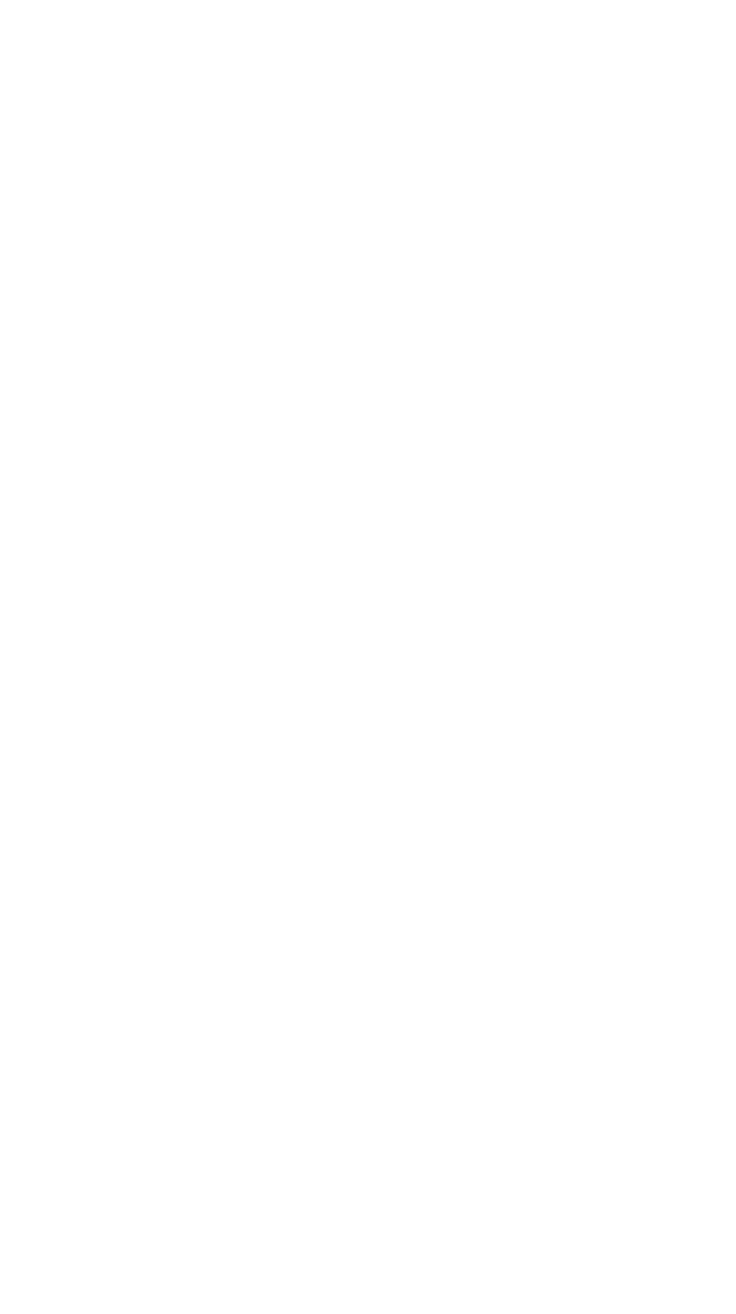
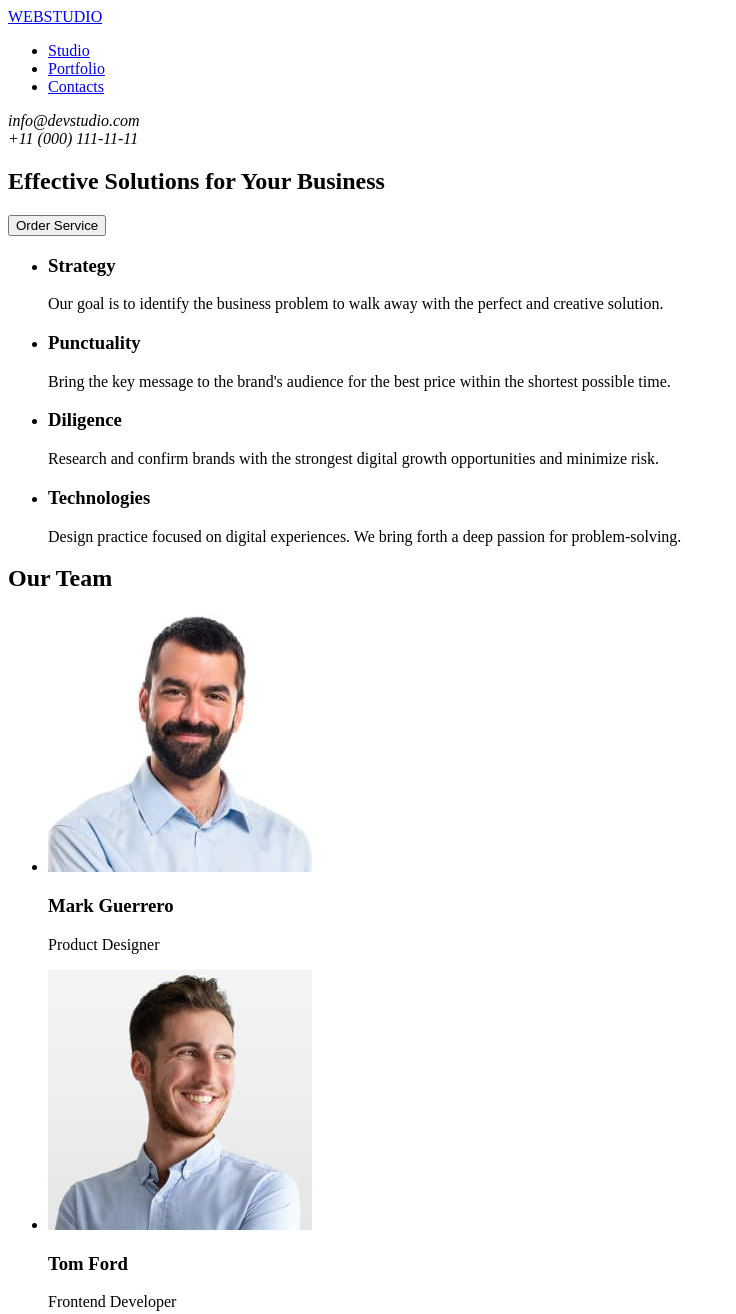
Before and after one commit to Marina4224/goit-markup-hw-01, a plain HTML site: page index.html in a window 1280 px wide. Shown: the top 1314 px of the page, without its empty margins (0-736 px from the left). Before the commit the page ends 800 px from the top, so only its background shows below. Drawn offline with Linux system fonts and the light colour scheme.

Commit message:
add main

```diff
--- a/index.html
+++ b/index.html
@@ -3,7 +3,105 @@
   <head>
     <meta charset="UTF-8" />
     <meta name="viewport" content="width=device-width, initial-scale=1.0" />
-    <title>Document</title>
+    <title>WEBSTUDIO</title>
   </head>
-  <body></body>
+
+  <body>
+    <header>
+      <a href="/index.html">WEBSTUDIO</a>
+      <nav>
+        <ul>
+          <li><a href="/index.html">Studio</a></li>
+          <li><a href="/index.html">Portfolio</a></li>
+          <li><a href="/index.html">Contacts</a></li>
+        </ul>
+      </nav>
+      <address>info@devstudio.com</address>
+      <address>+11 (000) 111-11-11</address>
+    </header>
+    <main>
+      <section>
+        <h1>Effective Solutions for Your Business</h1>
+        <button type="button">Order Service</button>
+      </section>
+      <section>
+        <h2 hidden>info</h2>
+        <ul>
+          <li>
+            <h3>Strategy</h3>
+            <p>
+              Our goal is to identify the business problem to walk away with the
+              perfect and creative solution.
+            </p>
+          </li>
+          <li>
+            <h3>Punctuality</h3>
+            <p>
+              Bring the key message to the brand's audience for the best price
+              within the shortest possible time.
+            </p>
+          </li>
+          <li>
+            <h3>Diligence</h3>
+            <p>
+              Research and confirm brands with the strongest digital growth
+              opportunities and minimize risk.
+            </p>
+          </li>
+          <li>
+            <h3>Technologies</h3>
+            <p>
+              Design practice focused on digital experiences. We bring forth a
+              deep passion for problem-solving.
+            </p>
+          </li>
+        </ul>
+      </section>
+      <section>
+        <h2>Our Team</h2>
+        <ul>
+          <li>
+            <img
+              src="/images/markguerrero.jpg"
+              alt="markguerrero"
+              width="264"
+              height="260"
+            />
+            <h3>Mark Guerrero</h3>
+            <p>Product Designer</p>
+          </li>
+          <li>
+            <img
+              src="./images/tomford.jpg"
+              alt="tomford"
+              width="264"
+              height="260"
+            />
+            <h3>Tom Ford</h3>
+            <p>Frontend Developer</p>
+          </li>
+          <li>
+            <img
+              src="./images/camilagarcia.jpg"
+              alt="camilagarcia"
+              width="264"
+              height="260"
+            />
+            <h3>Camila Garcia</h3>
+            <p>Marketing</p>
+          </li>
+          <li>
+            <img
+              src="./images/danielwilson.jpg"
+              alt="danielwilson"
+              width="264"
+              height="260"
+            />
+            <h3>Daniel Wilson</h3>
+            <p>UI Designer</p>
+          </li>
+        </ul>
+      </section>
+    </main>
+  </body>
 </html>
```
Also changed, not shown: images/camilagarcia.jpg (added), images/danielwilson.jpg (added), images/markguerrero.jpg (added), images/tomford.jpg (added).
